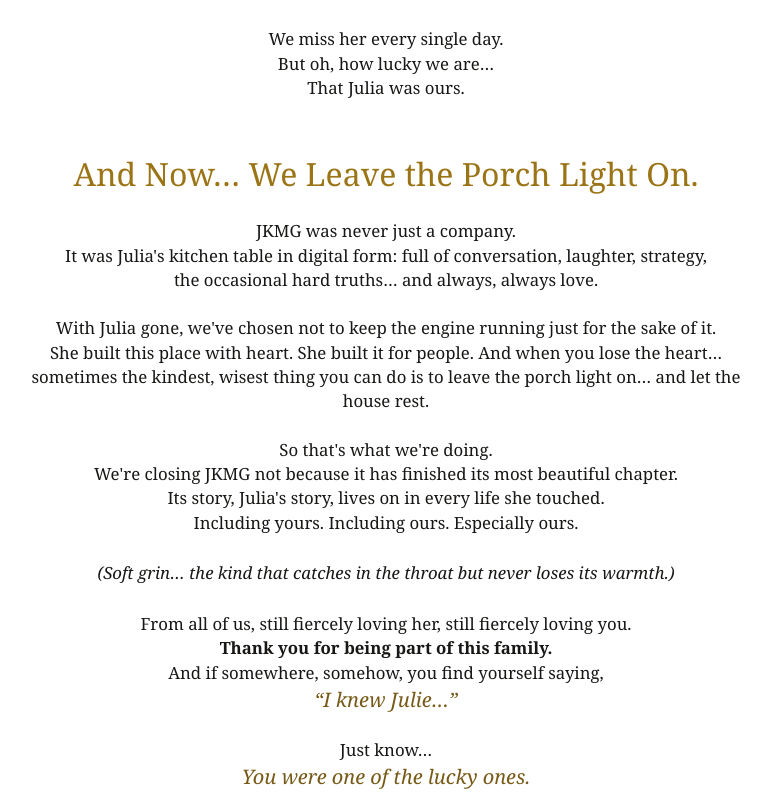
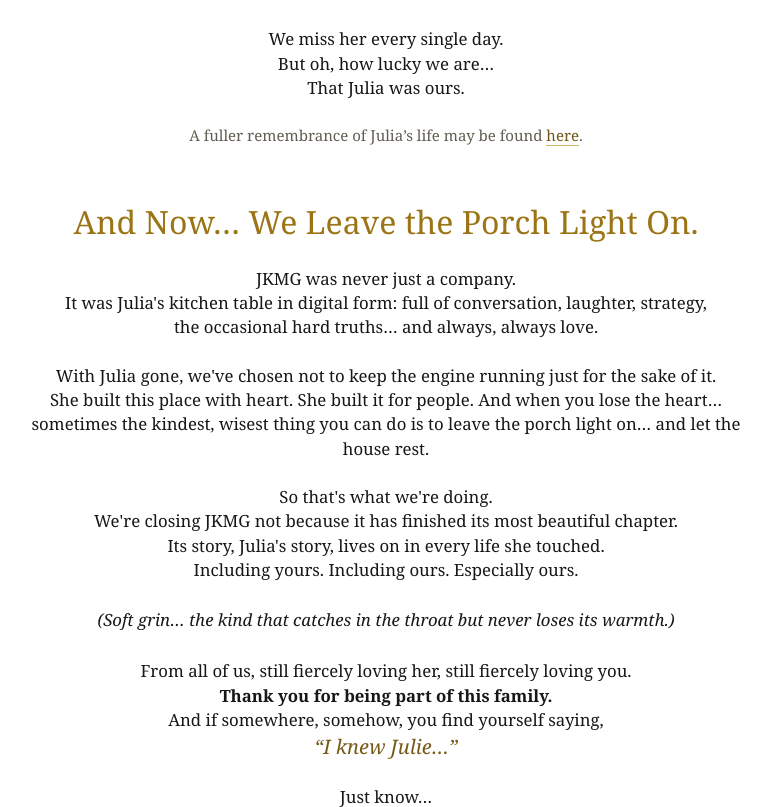
Before and after one commit to HorizonTks/jkmgroup-memorial, a plain HTML site: page index.html in a window 1280 px wide. Shown: the part 2164-2971 px from the top of the page, without its empty margins (254-1025 px from the left). Drawn offline with Linux system fonts and the light colour scheme.

Commit message:
Add quiet link to Julia's obituary

```diff
--- a/index.html
+++ b/index.html
@@ -222,6 +222,24 @@
       font-style: italic;
     }
 
+    .obituary-link {
+      margin: 4px 0 42px;
+      font-size: .94rem;
+      line-height: 1.55;
+      color: #625d51;
+    }
+
+    .obituary-link a {
+      color: #6f5617;
+      text-decoration: none;
+      border-bottom: 1px solid #cbb46a;
+    }
+
+    .obituary-link a:hover,
+    .obituary-link a:focus {
+      color: var(--gold);
+    }
+
     .turning {
       margin: 58px 0 29px;
       color: var(--gold);
@@ -361,6 +379,8 @@
       <p>That Julia was ours.</p>
       </div>
 
+      <p class="obituary-link">A fuller remembrance of Julia’s life may be found <a href="https://www.dignitymemorial.com/obituaries/roswell-ga/julia-miller-11172793" target="_blank" rel="noopener noreferrer">here</a>.</p>
+
       <h4 class="turning">And Now… We Leave the Porch Light On.</h4>
 
       <div class="single-spaced">
```
